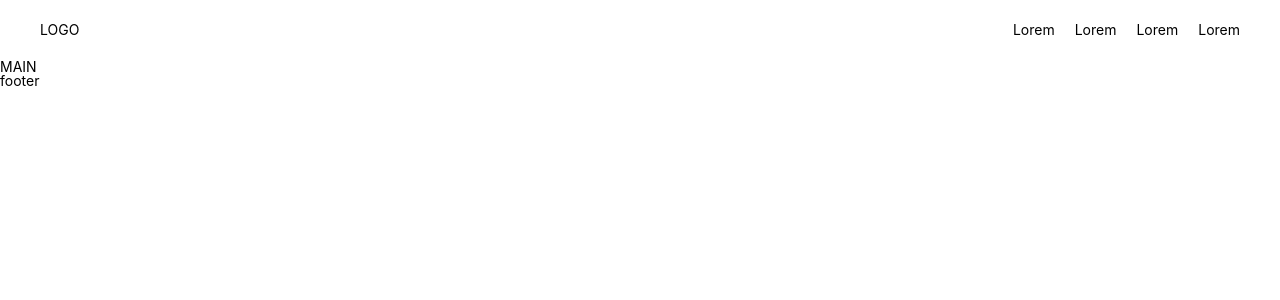
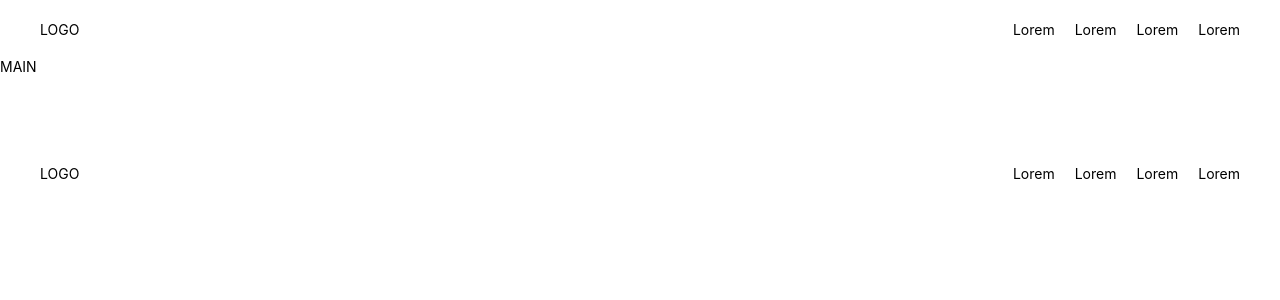
Before and after one commit to notequal21/portfolio, a React (Create React App) app: page / in a window 1280 px wide. Shown: the top 300 px of the page. Built offline with nearby package versions, Linux system fonts and the light colour scheme.

Commit message:
added footer UI

```diff
--- a/src/components/Footer/Footer.jsx
+++ b/src/components/Footer/Footer.jsx
@@ -1,7 +1,21 @@
+import { Link } from 'react-router-dom'
+import style from './Footer.module.scss'
 
 let Footer = () => {
   return (
-    <div>footer</div>
+    <div className={style.footer}>
+      <div className="container">
+        <div className={style.footerBody}>
+          <div className={style.footer__logo}>LOGO</div>
+          <div className={style.footerBtns}>
+            <Link to='main'>Lorem</Link>
+            <Link to='main'>Lorem</Link>
+            <Link to='main'>Lorem</Link>
+            <Link to='main'>Lorem</Link>
+          </div>
+        </div>
+      </div>
+    </div>
   )
 }
 
--- a/src/components/Footer/Footer.module.scss
+++ b/src/components/Footer/Footer.module.scss
@@ -0,0 +1,21 @@
+.footer {
+  &Body {
+    height: 200px;
+    display: flex;
+    justify-content: space-between;
+    align-items: center;
+  }
+  &Btns {
+    display: flex;
+    a {
+      margin: 0 0 0 20px;
+      color: #000;
+      &:hover {
+        color: rgb(80, 80, 80);
+      }
+      &:first-child {
+        margin: 0;
+      }
+    }
+  }
+}
--- a/src/components/Header/Header.jsx
+++ b/src/components/Header/Header.jsx
@@ -9,7 +9,7 @@ let Header = () => {
           <div className={style.headerBody__logo}>
             LOGO
           </div>
-          <div className={style.headerBody__btns}>
+          <div className={style.headerBtns}>
             <Link to='main'>Lorem</Link>
             <Link to='main'>Lorem</Link>
             <Link to='main'>Lorem</Link>
--- a/src/components/Header/Header.module.scss
+++ b/src/components/Header/Header.module.scss
@@ -5,13 +5,14 @@
     justify-content: space-between;
     align-items: center;
     &__logo {}
-    &__btns {
+  }
+  &Btns {
     display: flex;
     a {
       margin: 0 0 0 20px;
       color: #000;
       &:hover {
-          color: rgb(40, 40, 40);
+        color: rgb(80, 80, 80);
       }
       &:first-child {
         margin: 0;
@@ -19,4 +20,3 @@
     }
   }
 }
-}
```
Lines whose indentation alone changed are shown as unchanged.
